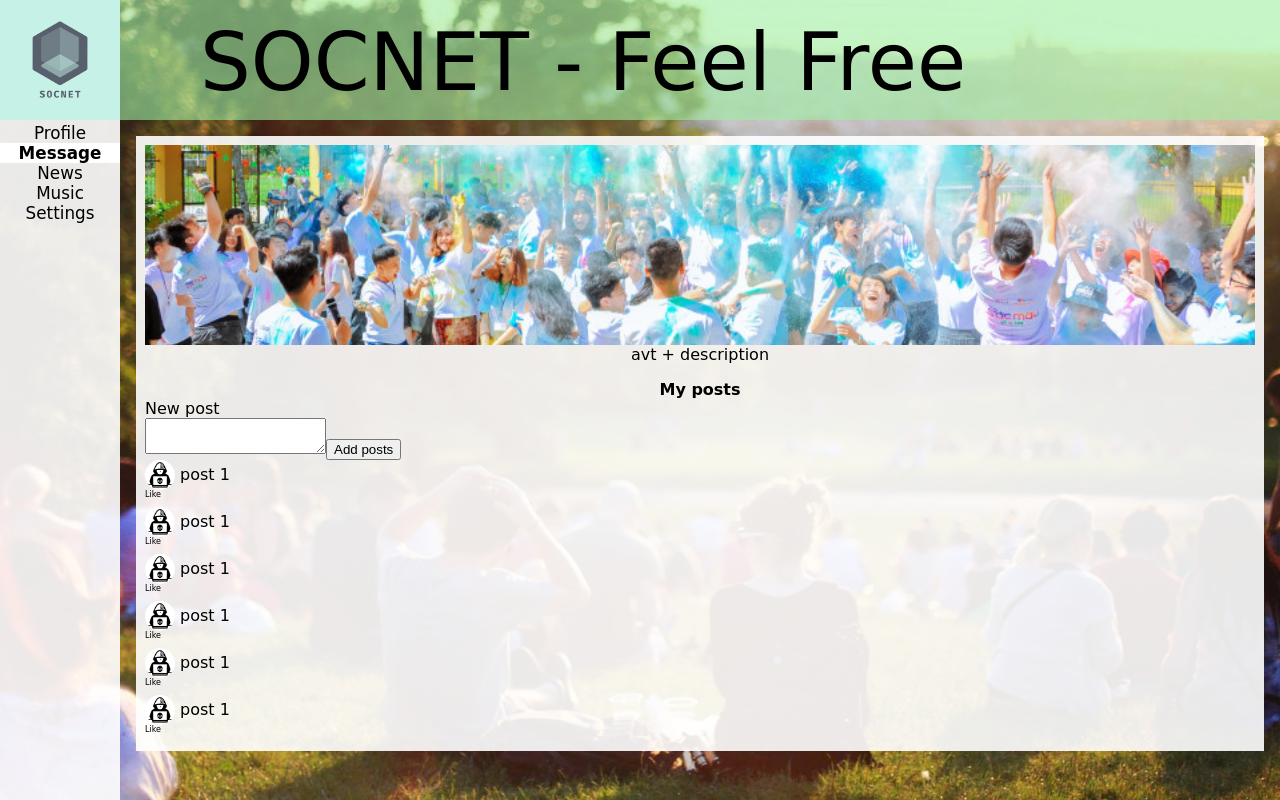
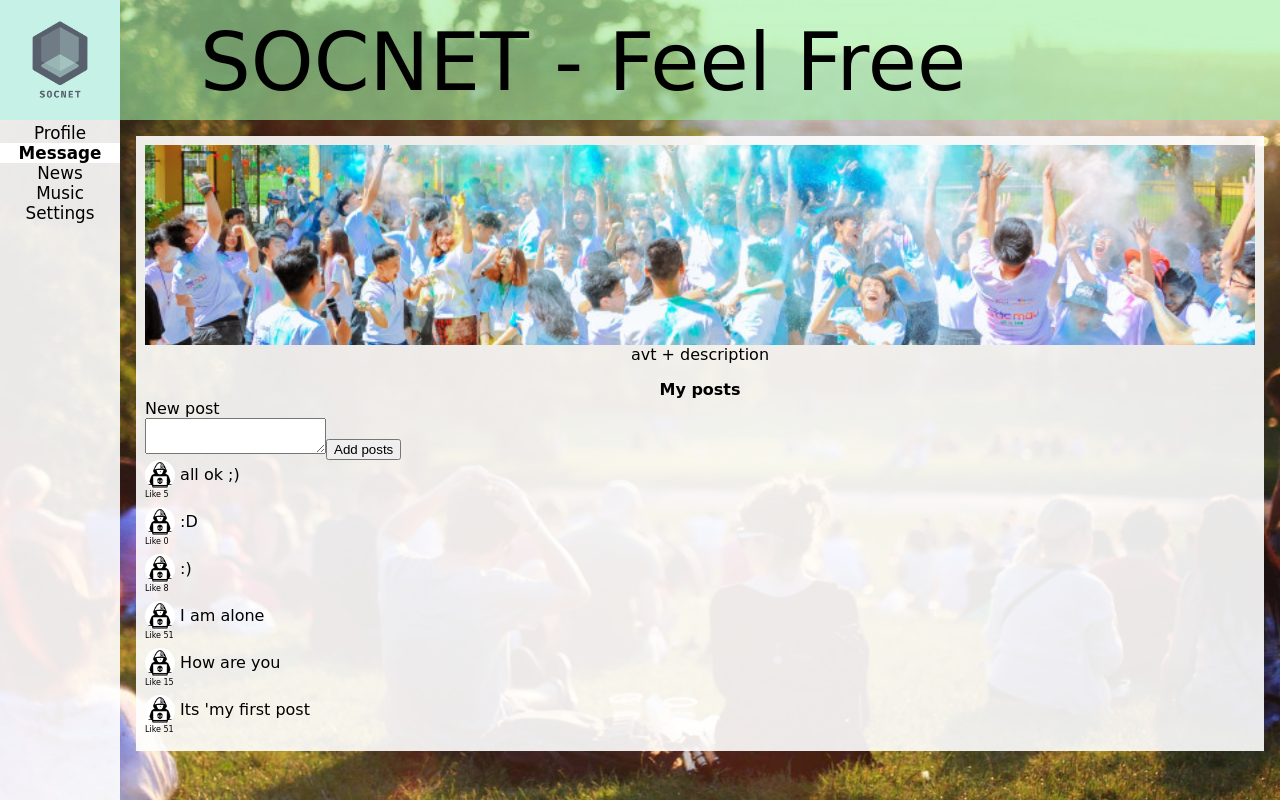
Before and after one commit to brainthief/socnet, a React (Create React App) app: page / in a window 1280 px wide. Built offline with nearby package versions, Linux system fonts and the light colour scheme.

Commit message:
added props for Post component

```diff
--- a/src/components/Profile/MyPosts/MyPosts.jsx
+++ b/src/components/Profile/MyPosts/MyPosts.jsx
@@ -10,12 +10,12 @@ const MyPosts = () => {
      <textarea></textarea>
      <button>Add posts</button>
     </div>
-    <Post />
-    <Post />
-    <Post />
-    <Post />
-    <Post />
-    <Post />
+    <Post message='all ok ;)' like='5' />
+    <Post message=':D' like='0' />
+    <Post message=':)' like='8' />
+    <Post message='I am alone' like='51' />
+    <Post message='How are you' like='15' />
+    <Post message={`Its 'my first post`} like='51' />
    </div>
   </div>
  )
--- a/src/components/Profile/MyPosts/Post/Post.jsx
+++ b/src/components/Profile/MyPosts/Post/Post.jsx
@@ -2,12 +2,15 @@ import React from 'react'
 import css from './Post.module.css'
 import logo from './../../../../img/logomsg.png'
 
-const Posts = () => {
+const Posts = (props) => {
   return (
     <div className={css.post}>
-      <img className={css.img} src={logo} alt="a" /> post 1
-      <span>Like</span>
+      <img className={css.img} src={logo} alt="a" /> {props.message}
+      <div>
+        <span>Like {props.like}</span>
+      </div>
     </div>
+
   )
 }
 
```
